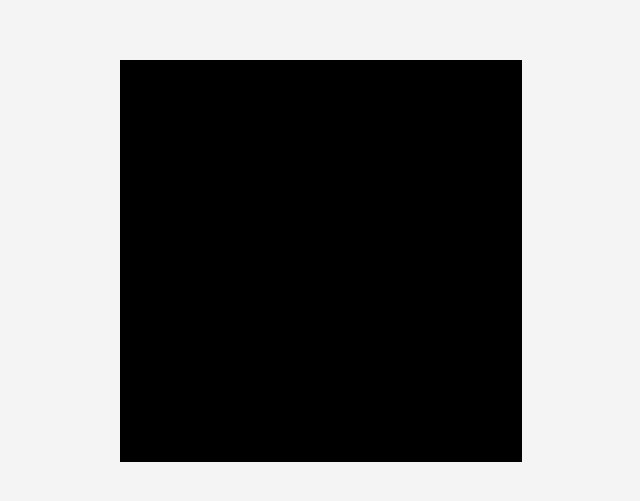
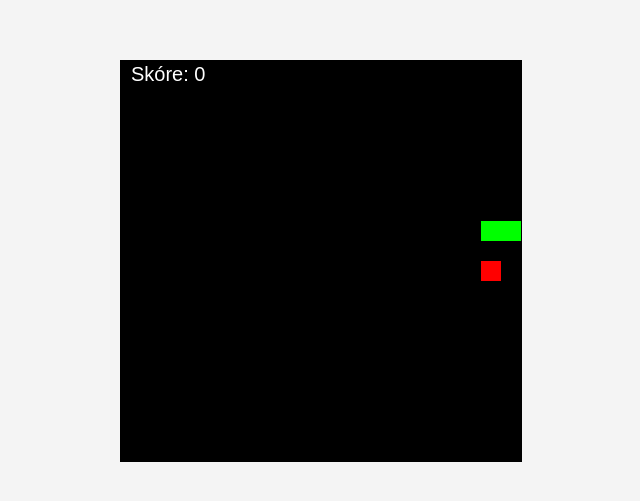
Before and after one commit to StepanU21/StepanUTEREZINSKEKASARNY, a plain HTML site: page index.html in a window 1280 px wide. Shown: the part 139-640 px from the top of the page, without its empty margins (319-959 px from the left). Drawn offline with Linux system fonts and the light colour scheme.

Commit message:
kkAKAKKA

```diff
--- a/index.html
+++ b/index.html
@@ -22,21 +22,118 @@
     </style>
 </head>
 <body>
+    <!-- Plátno, na kterém se bude hra vykreslovat -->
     <canvas id="gameCanvas" width="400" height="400"></canvas>
 
     <script>
+        // Získání plátna a kontextu pro kreslení
         const canvas = document.getElementById('gameCanvas');
         const ctx = canvas.getContext('2d');
 
-        const grid = 20;
+        const grid = 20;  // Mřížka, na které se bude had pohybovat
         let score = 0;
 
+        // Počáteční pozice hada
         let snake = [
             { x: 160, y: 160 },
             { x: 140, y: 160 },
             { x: 120, y: 160 }
         ];
 
+        // Počáteční pozice jablka
         let food = {
             x: Math.floor(Math.random() * (canvas.width / grid)) * grid,
-            y:
+            y: Math.floor(Math.random() * (canvas.height / grid)) * grid
+        };
+
+        let dx = grid;  // Počáteční směr pohybu hada
+        let dy = 0;
+
+        // Posloucháme pro stisky kláves pro změnu směru pohybu
+        document.addEventListener('keydown', changeDirection);
+
+        function changeDirection(event) {
+            if (event.keyCode === 37 && dx === 0) {
+                dx = -grid;
+                dy = 0;
+            } else if (event.keyCode === 38 && dy === 0) {
+                dx = 0;
+                dy = -grid;
+            } else if (event.keyCode === 39 && dx === 0) {
+                dx = grid;
+                dy = 0;
+            } else if (event.keyCode === 40 && dy === 0) {
+                dx = 0;
+                dy = grid;
+            }
+        }
+
+        function gameLoop() {
+            if (gameOver()) return;
+
+            setTimeout(function () {
+                clearCanvas();
+                moveSnake();
+                drawSnake();
+                drawFood();
+                updateScore();
+                gameLoop();
+            }, 100);  // Rychlost hry
+        }
+
+        function clearCanvas() {
+            ctx.clearRect(0, 0, canvas.width, canvas.height);  // Vyčistí plátno
+        }
+
+        function moveSnake() {
+            const head = { x: snake[0].x + dx, y: snake[0].y + dy };  // Nová pozice hlavy
+            snake.unshift(head);
+
+            if (head.x === food.x && head.y === food.y) {
+                score += 10;  // Zvyšení skóre
+                food = {
+                    x: Math.floor(Math.random() * (canvas.width / grid)) * grid,
+                    y: Math.floor(Math.random() * (canvas.height / grid)) * grid
+                };  // Nové jablko
+            } else {
+                snake.pop();  // Odstraní poslední segment, pokud není jablko
+            }
+        }
+
+        function drawSnake() {
+            snake.forEach((segment, index) => {
+                ctx.fillStyle = index === 0 ? 'green' : 'lime';  // Hlava hada je zelená, tělo limetkové
+                ctx.fillRect(segment.x, segment.y, grid, grid);
+            });
+        }
+
+        function drawFood() {
+            ctx.fillStyle = 'red';  // Jablko bude červené
+            ctx.fillRect(food.x, food.y, grid, grid);
+        }
+
+        function updateScore() {
+            ctx.fillStyle = 'white';
+            ctx.font = '20px Arial';
+            ctx.fillText('Skóre: ' + score, 10, 20);  // Zobrazení skóre
+        }
+
+        function gameOver() {
+            const head = snake[0];
+            // Kontrola, jestli had vyjede z plátna nebo se srazí sám se sebou
+            if (
+                head.x < 0 || head.x >= canvas.width ||
+                head.y < 0 || head.y >= canvas.height ||
+                snake.some((segment, index) => index !== 0 && segment.x === head.x && segment.y === head.y)
+            ) {
+                alert('Game Over! Skóre: ' + score);
+                document.location.reload();  // Po skončení hry se stránka znovu načte
+                return true;
+            }
+            return false;
+        }
+
+        gameLoop();  // Spuštění herní smyčky
+    </script>
+</body>
+</html>
```
